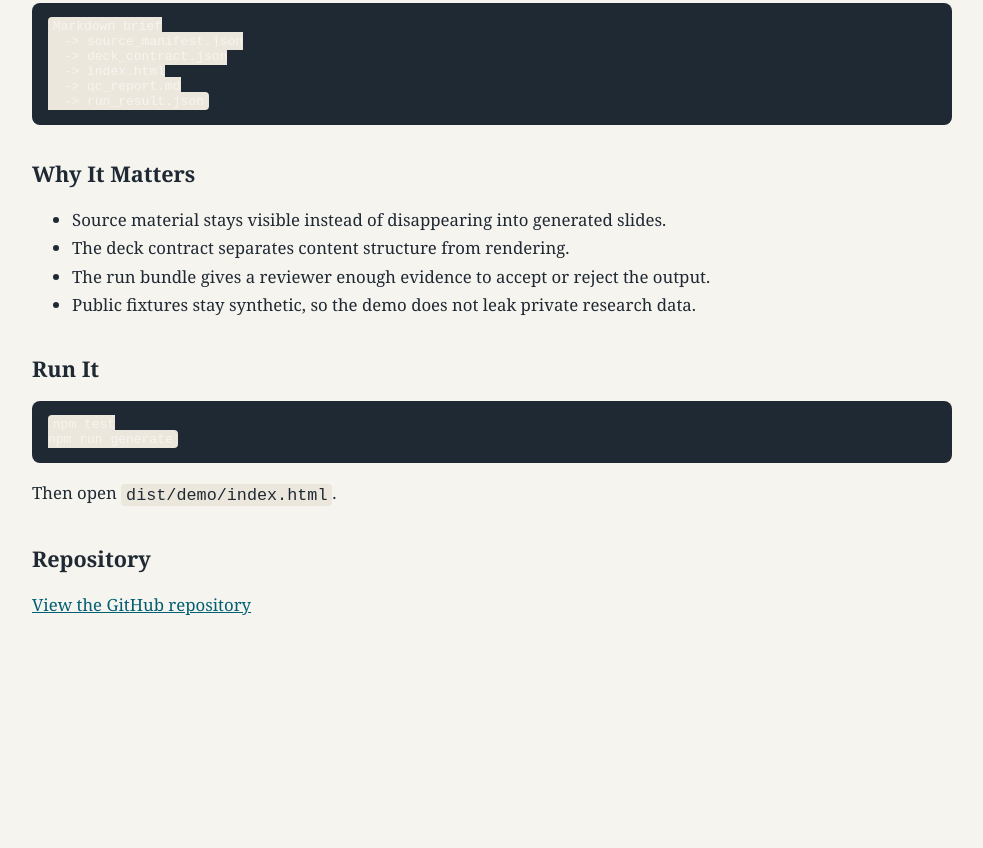
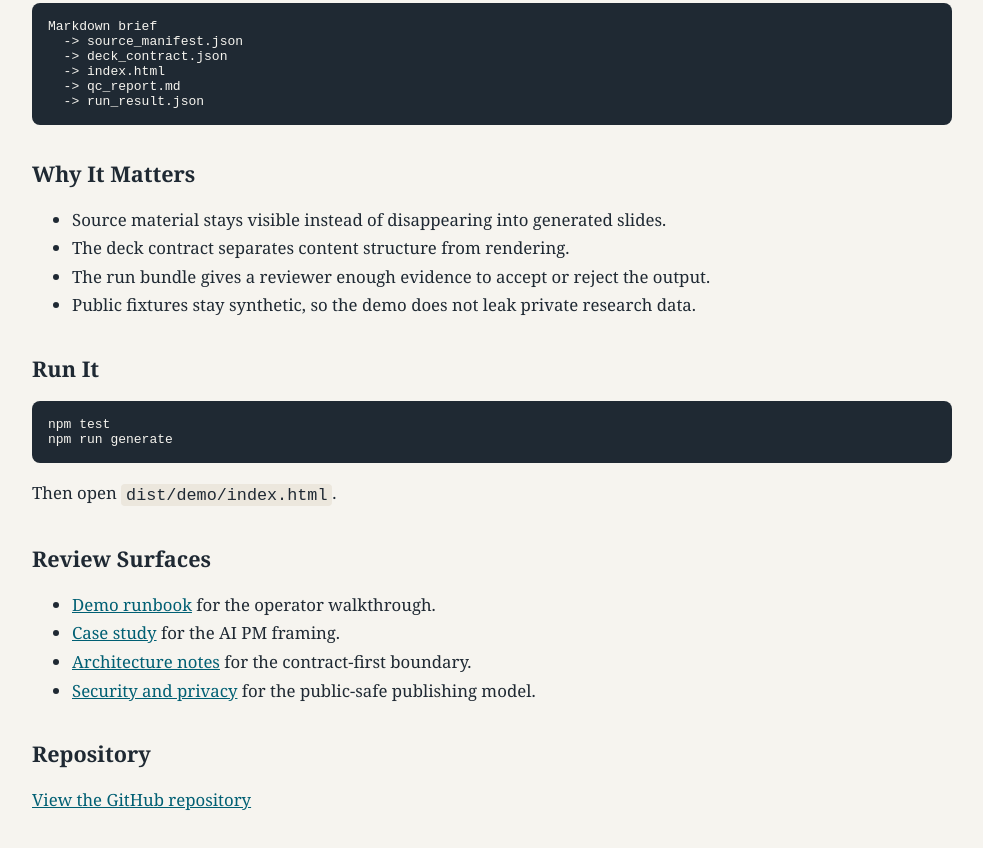
Before and after one commit to FireJW/research-to-deck, a website: page docs/index.html in a window 1280 px wide. Shown: the part 460-1308 px from the top of the page, without its empty margins (148-1131 px from the left). Before the commit the page ends 1168 px from the top, so only its background shows below. Drawn offline with Linux system fonts and the light colour scheme.

Commit message:
Polish demo review links

```diff
--- a/docs/index.html
+++ b/docs/index.html
@@ -42,6 +42,14 @@
       padding: 0.1rem 0.3rem;
       border-radius: 4px;
     }
+    pre code {
+      background: transparent;
+      color: inherit;
+      padding: 0;
+      border-radius: 0;
+      white-space: pre-wrap;
+      overflow-wrap: anywhere;
+    }
     pre {
       background: #1f2933;
       color: #f6f4ef;
@@ -85,6 +93,14 @@
 npm run generate</code></pre>
     <p>Then open <code>dist/demo/index.html</code>.</p>
 
+    <h2>Review Surfaces</h2>
+    <ul>
+      <li><a href="demo-runbook.md">Demo runbook</a> for the operator walkthrough.</li>
+      <li><a href="case-study.md">Case study</a> for the AI PM framing.</li>
+      <li><a href="architecture.md">Architecture notes</a> for the contract-first boundary.</li>
+      <li><a href="security-and-privacy.md">Security and privacy</a> for the public-safe publishing model.</li>
+    </ul>
+
     <h2>Repository</h2>
     <p><a href="https://github.com/FireJW/research-to-deck">View the GitHub repository</a></p>
   </main>
```
Also changed, not shown: README.md.
